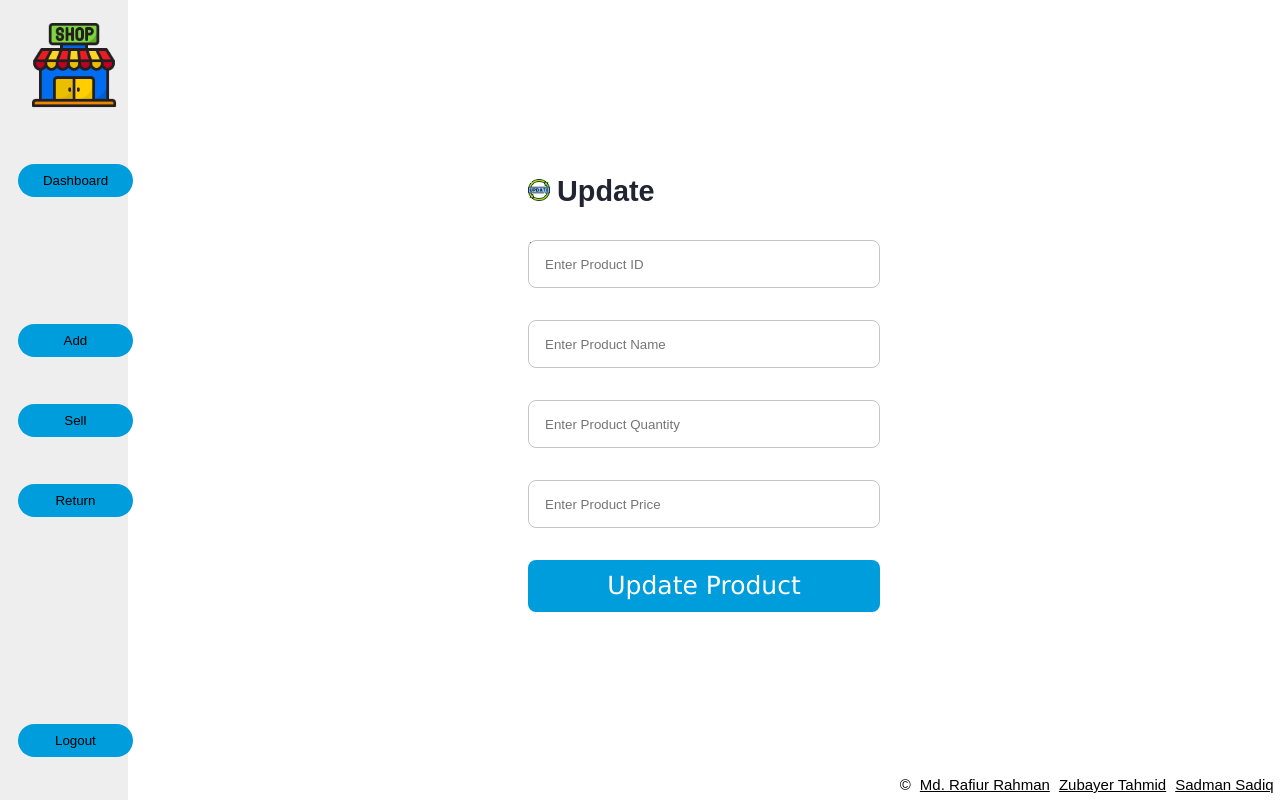
After one commit to rr-uchchash360/Halkhata-The-Shop-Management-System, a PHP site: page /update.html in a window 1280 px wide. The commit adds this page. Run offline with PHP 8.4, Linux system fonts and the light colour scheme.

Commit message:
Everything updated except sell page

```diff
--- a/add.css
+++ b/add.css
@@ -36,7 +36,7 @@
     text-align: center;
 }
 
-.navbar-search-product-button{
+.navbar-update-product-button{
     color: #242331;
     position: absolute;
     display: flex;
--- a/add.html
+++ b/add.html
@@ -22,8 +22,8 @@
             <a href='dashboard.html'><button>Dashboard</button></a>
         </div>
 
-        <div class="navbar-search-product-button">
-            <a href='search.html'><button>Search</button></a>
+        <div class="navbar-update-product-button">
+            <a href='update.html'><button>Update</button></a>
         </div>
         <div class="navbar-sell-product-button">
             <a href='sell.html'><button>Sell</button></a>
--- a/add.php
+++ b/add.php
@@ -61,11 +61,11 @@
         </div>
 
         <div class="navbar-dashboard-button">
-            <a href='login.php'><button>Dashboard</button></a>
+            <a href='dashboard.php'><button>Dashboard</button></a>
         </div>
 
-        <div class="navbar-search-product-button">
-            <a href='search.php'><button>Search</button></a>
+        <div class="navbar-update-product-button">
+            <a href='update.php'><button>Update</button></a>
         </div>
         <div class="navbar-sell-product-button">
             <a href='sell.php'><button>Sell</button></a>
--- a/dashboard.css
+++ b/dashboard.css
@@ -50,7 +50,7 @@
   text-align: center;
 }
 
-.navbar-search-product-button{
+.navbar-update-product-button{
   color: #242331;
   position: absolute;
   display: flex;
--- a/dashboard.html
+++ b/dashboard.html
@@ -26,8 +26,8 @@
     <div class="navbar-add-product-button">
       <a href='add.html'><button>Add</button></a>
     </div>
-    <div class="navbar-search-product-button">
-        <a href='search.html'><button>Search</button></a>
+    <div class="navbar-update-product-button">
+        <a href='update.html'><button>Update</button></a>
     </div>
     <div class="navbar-sell-product-button">
         <a href='sell.html'><button>Sell</button></a>
--- a/dashboard.php
+++ b/dashboard.php
@@ -39,8 +39,8 @@
     <div class="navbar-add-product-button">
       <a href='add.php'><button>Add</button></a>
     </div>
-    <div class="navbar-search-product-button">
-        <a href='search.php'><button>Search</button></a>
+    <div class="navbar-update-product-button">
+        <a href='update.php'><button>Update</button></a>
     </div>
     <div class="navbar-sell-product-button">
         <a href='sell.php'><button>Sell</button></a>
--- a/update.css
+++ b/update.css
@@ -177,7 +177,7 @@
     border-radius: 8px;
 }
 
-.wrapper-product-buying-price-input{
+.wrapper-product-price-input{
     box-sizing: border-box;
     display: flex;
     flex-direction: column;
@@ -194,23 +194,6 @@
     border-radius: 8px;
 }
 
-.wrapper-product-selling-price-input{
-    box-sizing: border-box;
-    display: flex;
-    flex-direction: column;
-    justify-content: center;
-    align-items: flex-start;
-    padding: 12px 16px;
-    gap: 4px;
-    position: absolute;
-    width: 27.5%;;
-    height: 48px;
-    left: 41.25%;
-    top: 70%;
-    border: 1px solid #C5C5C5;
-    border-radius: 8px;
-}
-
 .wrapper-update-product-button{
     flex-direction: row;
     justify-content: center;
@@ -220,7 +203,7 @@
     width: 27.5%;;
     height: 52px;
     left: 41.25%;
-    top: 80%;
+    top: 70%;
     background: #009DDC;
     border-radius: 8px;
     color: #fff;
--- /dev/null
+++ b/update.html
@@ -0,0 +1,78 @@
+<!DOCTYPE html>
+<html lang="en">
+
+<head>
+    <meta charset="UTF-8">
+    <meta http-equiv="X-UA-Compatible" content="IE=edge">
+    <meta name="viewport" content="width=device-width, initial-scale=1.0">
+    <title>Update Product</title>
+    <link rel="stylesheet" href="update.css">
+    <link rel="icon" href="icons/update.png" type="image/icon type">
+</head>
+
+<body>
+    <div class="navbar">
+
+        <div class="navbar-shop-logo">
+                <a href="add.html"><img src="icons/shop.png" style="width: 90px; height: 90px;">
+            </div>
+
+            <div class="navbar-dashboard-button">
+                <a href='dashboard.html'><button>Dashboard</button></a>
+            </div>
+
+            <div class="navbar-add-product-button">
+                <a href='add.html'><button>Add</button></a>
+            </div>
+            <div class="navbar-sell-product-button">
+                <a href='sell.html'><button>Sell</button></a>
+            </div>
+            <div class="navbar-return-product-button">
+                <a href='return.html'><button>Return</button></a>
+            </div>
+
+            <div class="navbar-logout-button">
+                <a href='logout.html'><button>Logout</button></a>
+            </div>
+
+        </div>
+
+        <form action="" method="get" class="wrapper">
+
+            <div class="wrapper-update-product-label">
+                <img src="icons/update.png" style="width: 22px;height: 22px;">
+                <label>Update Product</label>
+            </div>
+
+            <div>
+                <input type="text" onkeyup="return event.charCode >= 48" name="product_id" min="1" class="wrapper-product-id-input" placeholder="Enter Product ID">
+            </div>
+
+            <div>
+                <input type="text" class="wrapper-product-name-input" name="product_name" placeholder="Enter Product Name">
+            </div>
+
+            <div>
+                <input type="number" onkeyup="return event.charCode >= 48" name="product_quantity" min="1" class="wrapper-product-quantity-input" placeholder="Enter Product Quantity">
+            </div>
+
+            <div>
+                <input type="number" onkeyup="return event.charCode >= 48" min="1" name="product_price" class="wrapper-product-price-input" placeholder="Enter Product Price">
+            </div>
+
+            <div>
+                <button type="submit" class="wrapper-update-product-button" required>Update Product</button>
+            </div>
+
+        </form>
+
+        <div class="footer">
+            <label>©</label>
+            <a href = https://github.com/rr-uchchash360>Md. Rafiur Rahman</a>
+            <a href = https://github.com/zubayertahmid>Zubayer Tahmid</a>
+            <a href = https://github.com/sadman89>Sadman Sadiq</a>
+        </div>
+
+    </body>
+
+</html>
```
Also changed, not shown: update.php (+5 -4 lines).
